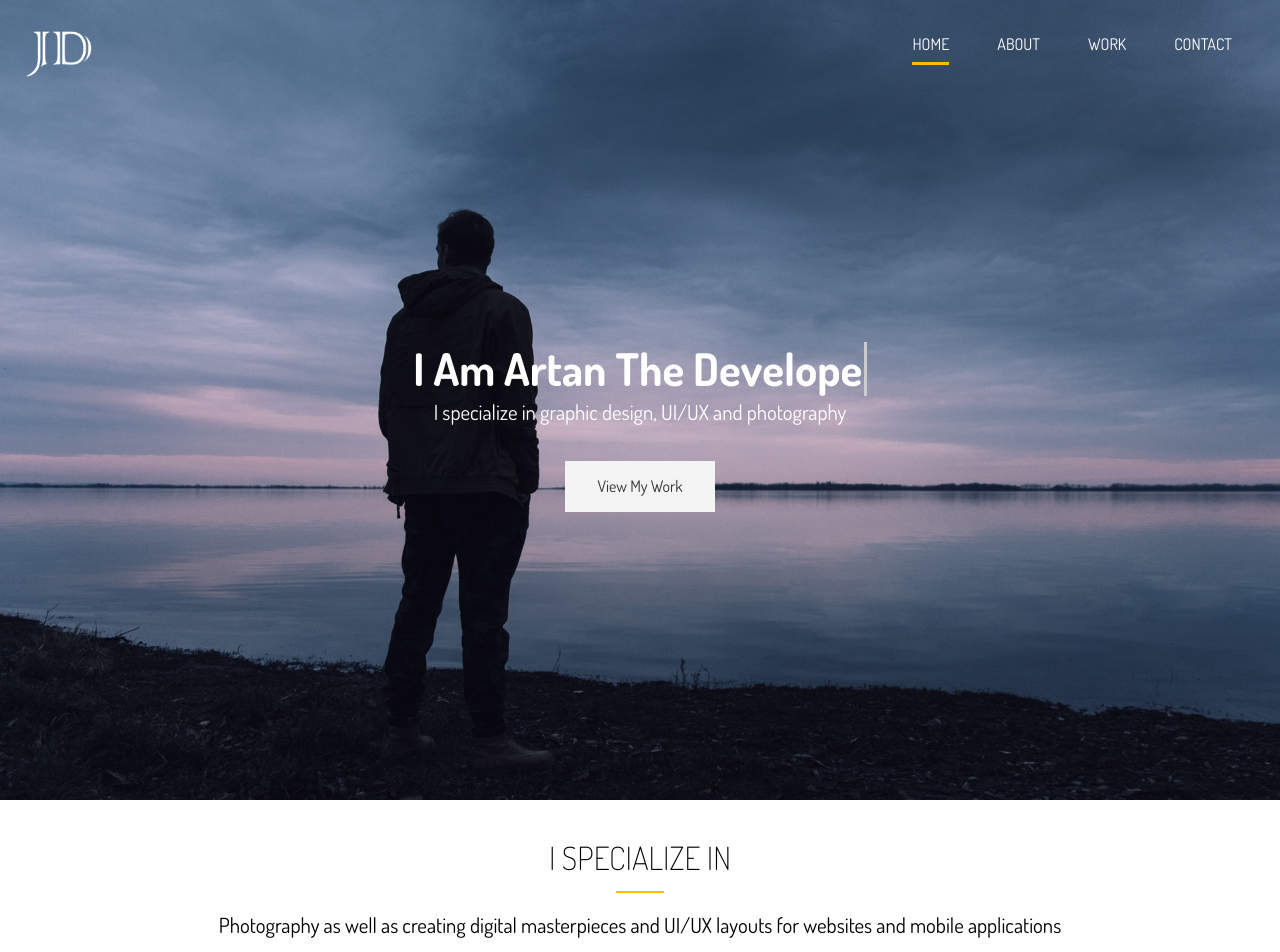
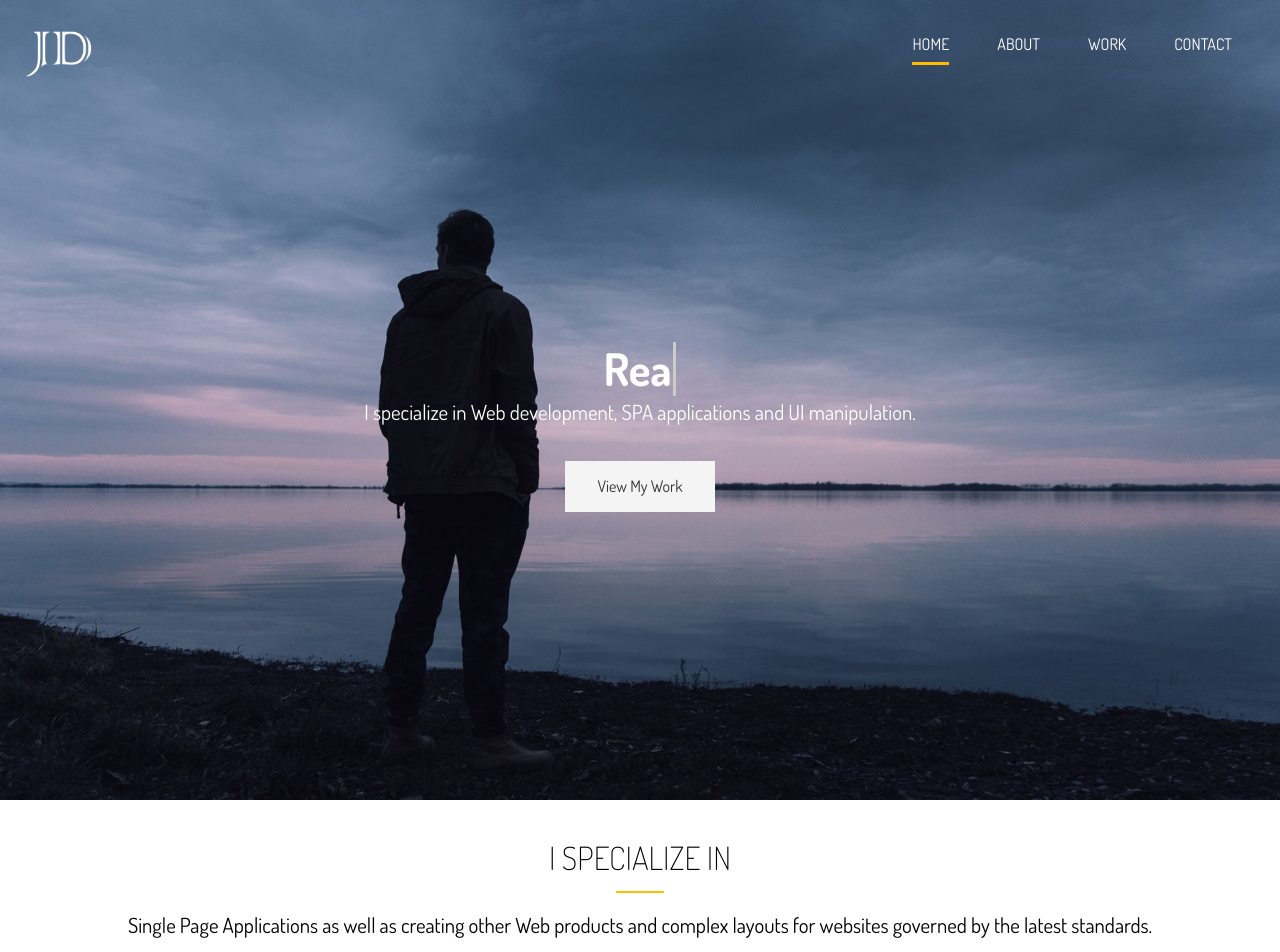
Before and after one commit to Artan-Hysenaj/portfolio, a Next.js app: page / in a window 1280 px wide. Shown: the top 952 px of the page. Built offline with nearby package versions, Linux system fonts and the light colour scheme.

Commit message:
refactor: app contents

```diff
--- a/src/components/layouts/primary/PrimaryLayout.tsx
+++ b/src/components/layouts/primary/PrimaryLayout.tsx
@@ -21,11 +21,20 @@ const PrimaryLayout: React.FC<PrimaryLayoutProps> = ({
           <Header />
           <div className={styles['header-content']}>
             <h1>
-              I Am Artan The{' '}
-              <Typewriter words={['Developer', 'Designer', 'Photographer']} />
+              <Typewriter
+                words={[
+                  'ReactJS',
+                  'TailwindCSS',
+                  'TypeScript',
+                  'NextJS',
+                  'JavaScript',
+                  'Redux',
+                ]}
+              />
             </h1>
             <p className="lead">
-              I specialize in graphic design, UI/UX and photography
+              I specialize in Web development, SPA applications and UI
+              manipulation.
             </p>
             <Link href="work" className="btn-light">
               View My Work
--- a/src/components/specials/specializations/Specializations.tsx
+++ b/src/components/specials/specializations/Specializations.tsx
@@ -14,8 +14,8 @@ const Specializations: React.FC<SpecializationsProps> = ({
         <h2 className="section-title">I Specialize In</h2>
         <div className="bottom-line" />
         <p className="lead">
-          Photography as well as creating digital masterpieces and UI/UX layouts
-          for websites and mobile applications
+          Single Page Applications as well as creating other Web products and
+          complex layouts for websites governed by the latest standards.
         </p>
         <div className="specials">
           {specializations.map((special, index) => (
--- a/src/pages/contact/index.tsx
+++ b/src/pages/contact/index.tsx
@@ -58,17 +58,17 @@ const Contact: NextPageWithLayout = () => {
             <div>
               <i className="fas fa-envelope fa-2x"></i>
               <h3>Email</h3>
-              <p>john@something.com</p>
+              <p>artan.hysenaj@gmail.com</p>
             </div>
             <div>
               <i className="fas fa-phone fa-2x"></i>
               <h3>Phone</h3>
-              <p>(555) 555-5555</p>
+              <p>(+383) 049-427-936</p>
             </div>
             <div>
               <i className="fas fa-address-card fa-2x"></i>
               <h3>Address</h3>
-              <p>50 Main st, Boston MA</p>
+              <p>Pejë, Republic of Kosova</p>
             </div>
           </div>
         </div>
```
